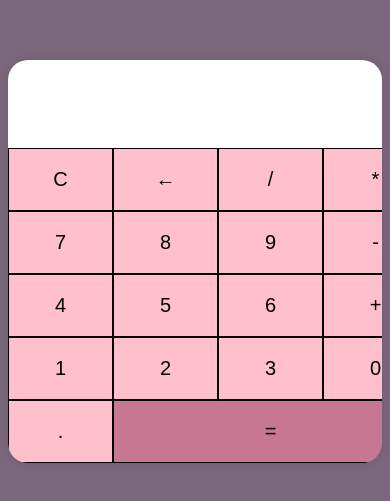
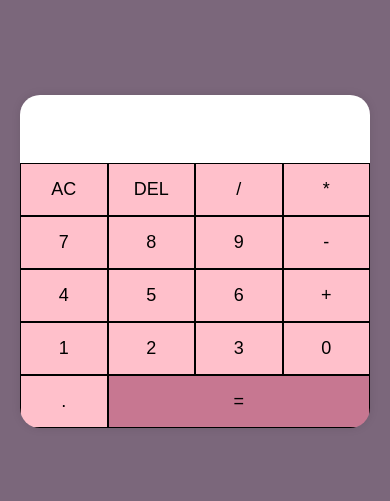
Before and after one commit to chinenyeenete/my-calculator-js, a plain HTML site: page index.html in a window 390 px wide. Shown: the part 169-670 px from the top of the page. Drawn offline with Linux system fonts and the light colour scheme.

Commit message:
made minor changes

```diff
--- a/script.js
+++ b/script.js
@@ -1,4 +1,3 @@
-// Original functional logic
 function appendToDisplay(inp) {
     let display = document.getElementById('display');
     display.value += inp;
@@ -21,25 +20,21 @@ function calculateResult() {
     newResult.value = result;
 }
 
-// Create main calculator container
 const calculator = document.createElement("div");
 calculator.className = "calculator";
 
-// Create display input
 const display = document.createElement("input");
 display.type = "text";
 display.id = "display";
 display.disabled = true;
 calculator.appendChild(display);
 
-// Create button container
 const buttonsContainer = document.createElement("div");
 buttonsContainer.className = "buttons";
 
-// Button definitions
 const buttonData = [
-    ['C', 'clearDisplay()'],
-    ['←', 'deleteLast()'],
+    ['AC', 'clearDisplay()'],
+    ['DEL', 'deleteLast()'],
     ['/', "appendToDisplay('/')"],
     ['*', "appendToDisplay('*')"],
     ['7', "appendToDisplay('7')"],
@@ -58,7 +53,6 @@ const buttonData = [
     ['=', "calculateResult()", 'equal']
 ];
 
-// Create buttons using simplified loop
 for (const [label, action, extraClass] of buttonData) {
     const btn = document.createElement("button");
     btn.textContent = label;
@@ -67,6 +61,5 @@ for (const [label, action, extraClass] of buttonData) {
     buttonsContainer.appendChild(btn);
 }
 
-// Final assembly
 calculator.appendChild(buttonsContainer);
 document.body.appendChild(calculator);
--- a/styles.css
+++ b/styles.css
@@ -13,16 +13,18 @@ body{
     box-shadow: 0 0 10px rgba(0, 0, 0, 0.1);
 }
 #display{
-    padding: 27px;
+    padding: 40px;
     font-size: 30px;
     border: none;
     text-align: right;
     background-color: white;
     color: black;
+    box-sizing: border-box;
 }
 .buttons{
     display: grid;
-    grid-template-columns: repeat(4, 105px);
+    grid-template-rows: repeat(5, 1fr);
+    grid-template-columns: repeat(4, 1fr);
 }
 .btn{
     padding: 19px;
@@ -38,3 +40,21 @@ body{
 .btn:hover{
     opacity: 0.8;
 }
+
+/* responsive design for phone screens */
+@media (max-width: 480px) {
+    .calculator {
+        margin: 10px;
+    }
+
+    #display {
+        font-size: 24px;
+        padding: 20px;
+    }
+
+    .btn {
+        font-size: 18px;
+        padding: 15px;
+        min-height: 50px;
+    }
+}
```
